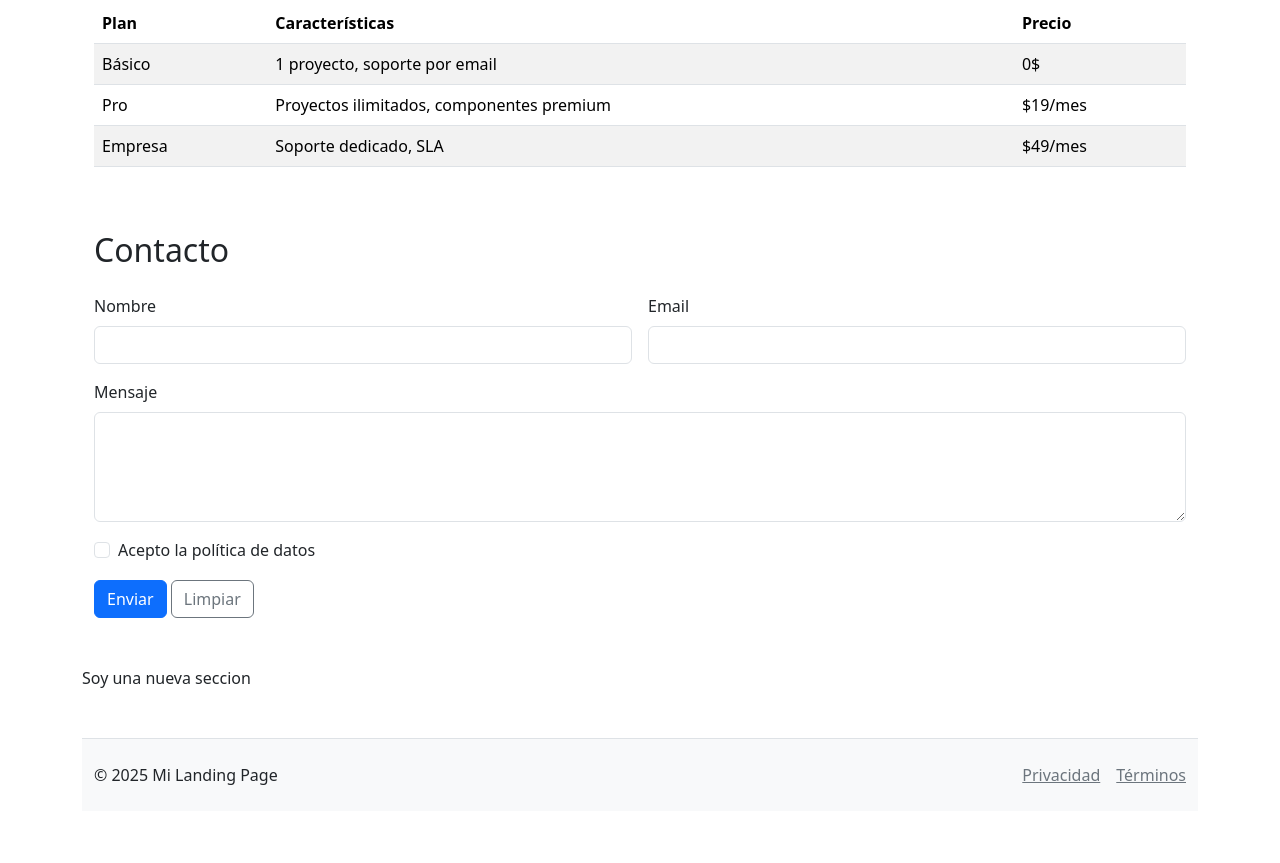
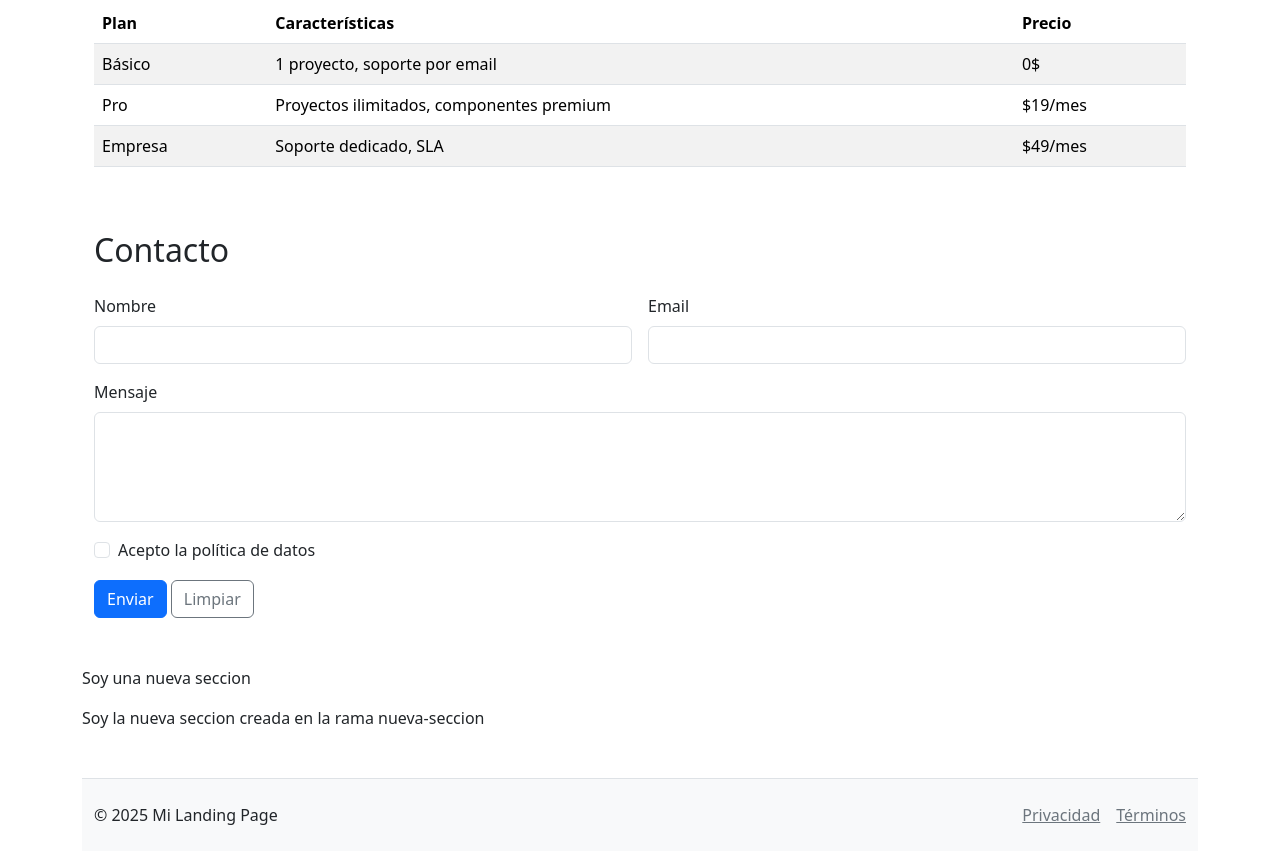
Before and after one commit to CesarOssesC/mi-landing-page, a plain HTML site: page index.html in a window 1280 px wide. Shown: the part 712-1575 px from the top of the page. Before the commit the page ends 1547 px from the top, so only its background shows below. Drawn offline with nearby package versions, Linux system fonts and the light colour scheme.

Commit message:
agregando nueva seccion

```diff
--- a/index.html
+++ b/index.html
@@ -113,6 +113,9 @@
                 <section>
                     <p>Soy una nueva seccion</p>
                 </section>
+                <section>
+                    Soy la nueva seccion creada en la rama nueva-seccion
+                </section>
                 <footer class="bg-light border-top py-4 mt-5">
                     <div class="container d-flex flex-column flex-md-row justify-content-between">
                         <span>&copy; 2025 Mi Landing Page</span>
```
